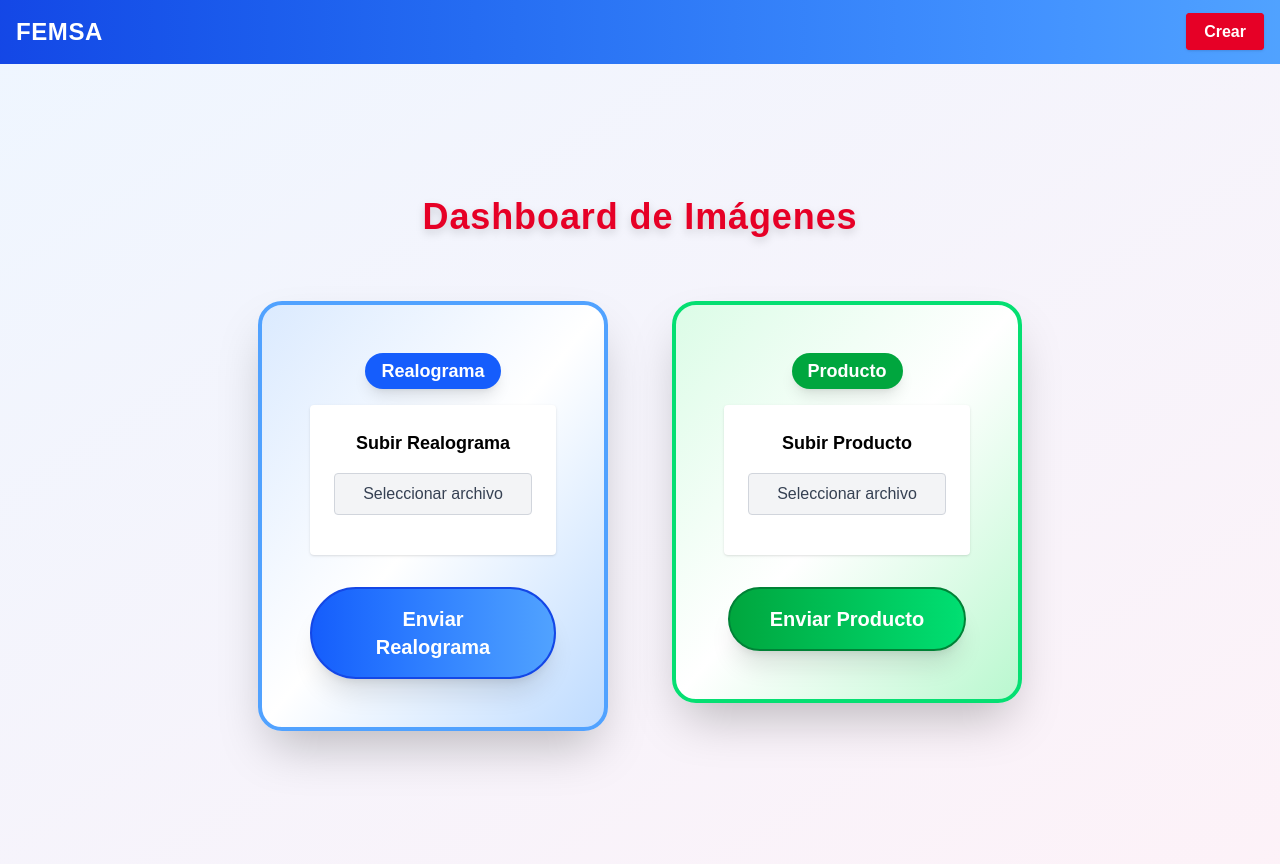
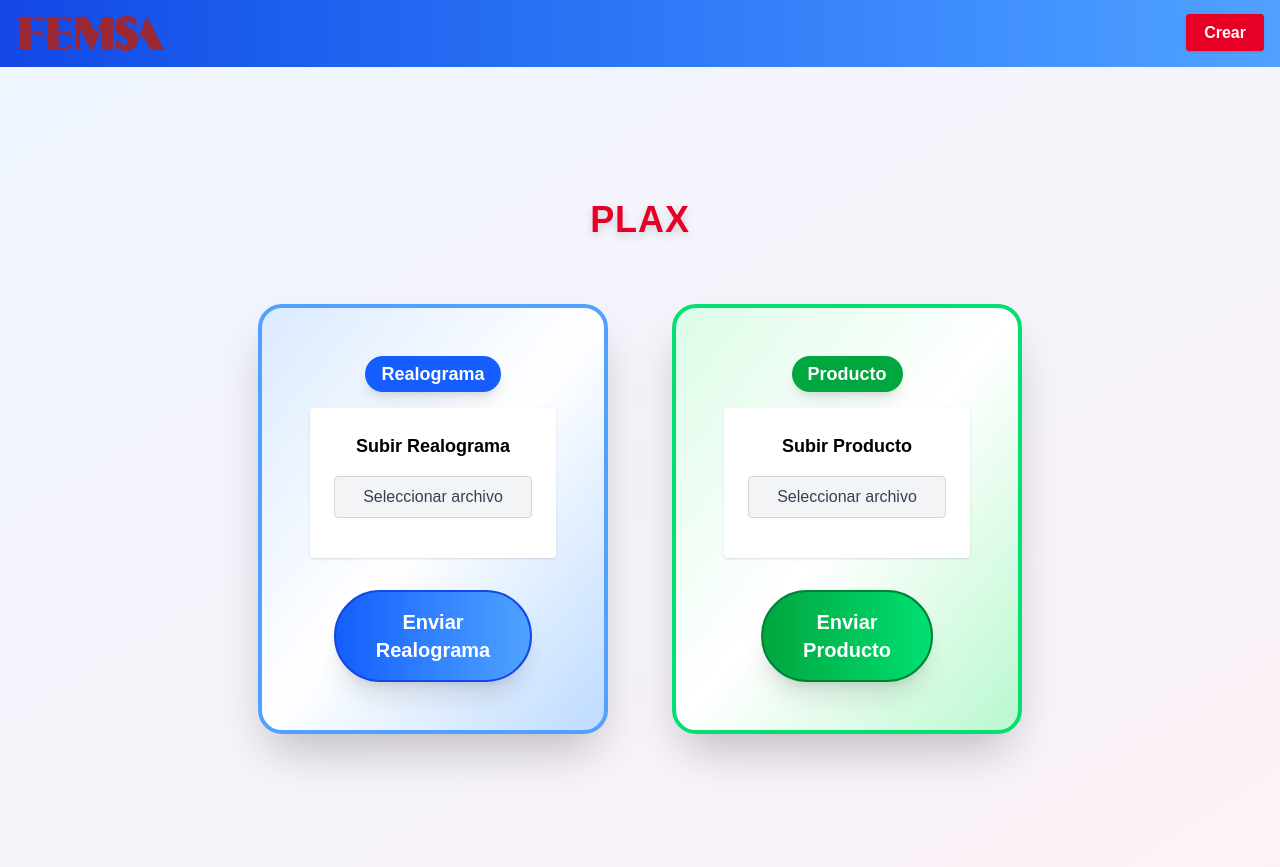
Before and after one commit to FEMSA-Hack/FEMSA-WebPage, a Next.js app: page /homemain in a window 1280 px wide. Built offline with nearby package versions, Linux system fonts and the light colour scheme.

Commit message:
Logo FEMSA y br

```diff
--- a/src/app/homemain/page.tsx
+++ b/src/app/homemain/page.tsx
@@ -60,7 +60,7 @@
   return (
     <section className="flex flex-col justify-center items-center pt-0 min-h-screen bg-gradient-to-br from-blue-50 to-pink-50">
       <h2 className="text-4xl font-extrabold mb-16 text-center text-[#e60026] drop-shadow-lg tracking-wide">
-        Dashboard de Imágenes
+        PLAX
       </h2>
       <div className="flex flex-col md:flex-row gap-16 justify-center items-start text-black">
         {/* Realograma Section */}
@@ -73,7 +73,7 @@
             onClick={handleRealograma}
             className="mt-8 rounded-full bg-gradient-to-r from-blue-600 to-blue-400 text-white px-10 py-4 text-xl font-extrabold shadow-xl hover:from-blue-800 hover:to-blue-600 hover:scale-110 transition-all border-2 border-blue-700"
           >
-            Enviar Realograma
+            Enviar <br/> Realograma
           </button>
         </div>
         {/* Producto Section */}
@@ -86,7 +86,8 @@
             onClick={handleProducto}
             className="mt-8 rounded-full bg-gradient-to-r from-green-600 to-green-400 text-white px-10 py-4 text-xl font-extrabold shadow-xl hover:from-green-800 hover:to-green-600 hover:scale-110 transition-all border-2 border-green-700"
           >
-            Enviar Producto
+
+            Enviar <br/>Producto
           </button>
         </div>
       </div>
--- a/src/components/Header.tsx
+++ b/src/components/Header.tsx
@@ -1,9 +1,18 @@
 import Link from "next/link";
+import Image from "next/image";
 
 export default function Header() {
   return (
     <header className="bg-gradient-to-r from-blue-700 to-blue-400 text-white p-4 shadow flex justify-between items-center">
-      <h1 className="text-2xl font-bold tracking-wide">FEMSA </h1>
+      <div className="flex items-center">
+        <Image
+          src="/images/FEMSA_Logo.png"
+          alt="Logo FEMSA"
+          width={150}
+          height={100}
+          className="mr-2"
+        />
+      </div>
       <nav>
         <Link
           href="/homemain"
```
Also changed, not shown: public/images/FEMSA_Logo.png (added).
